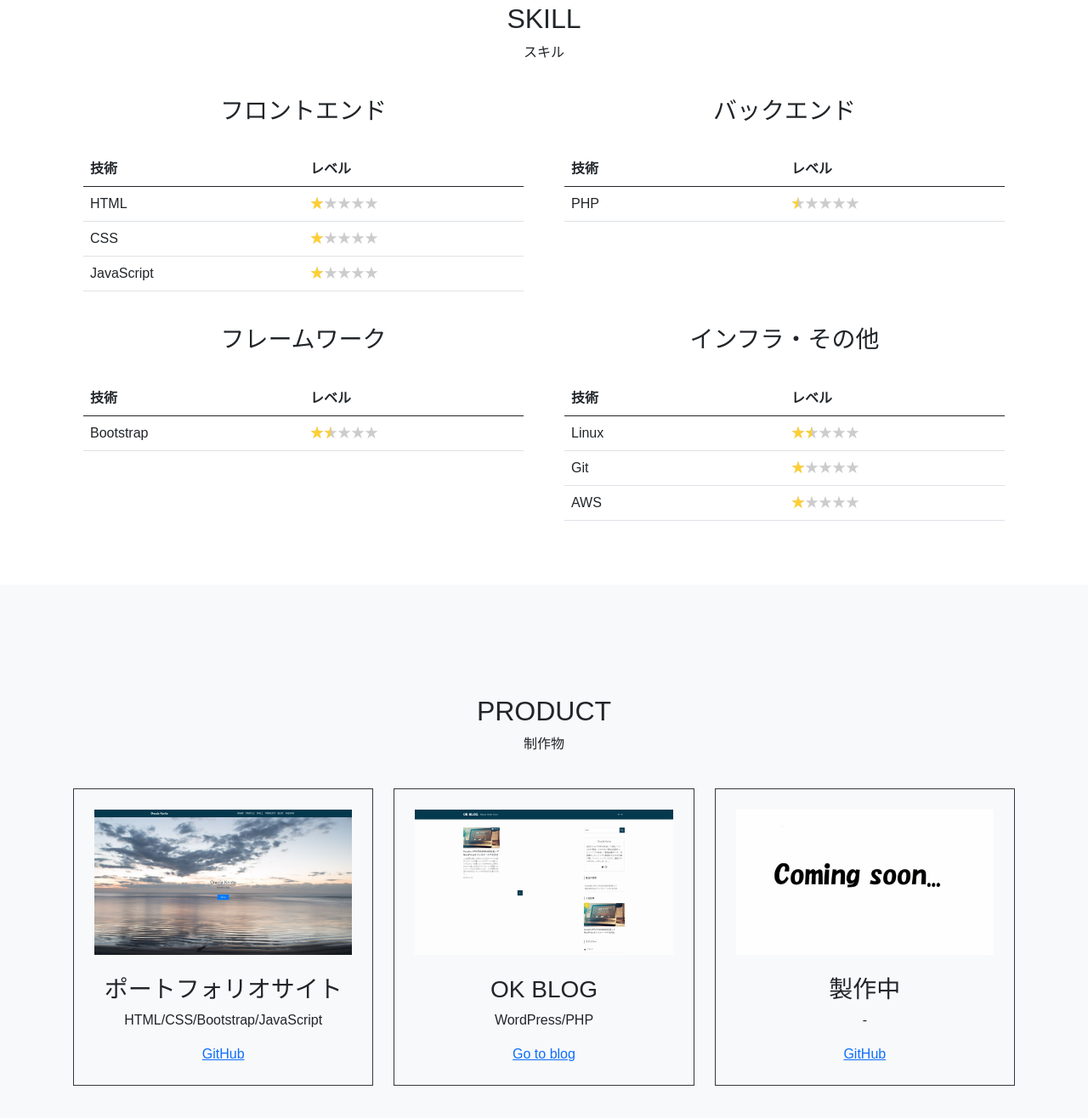
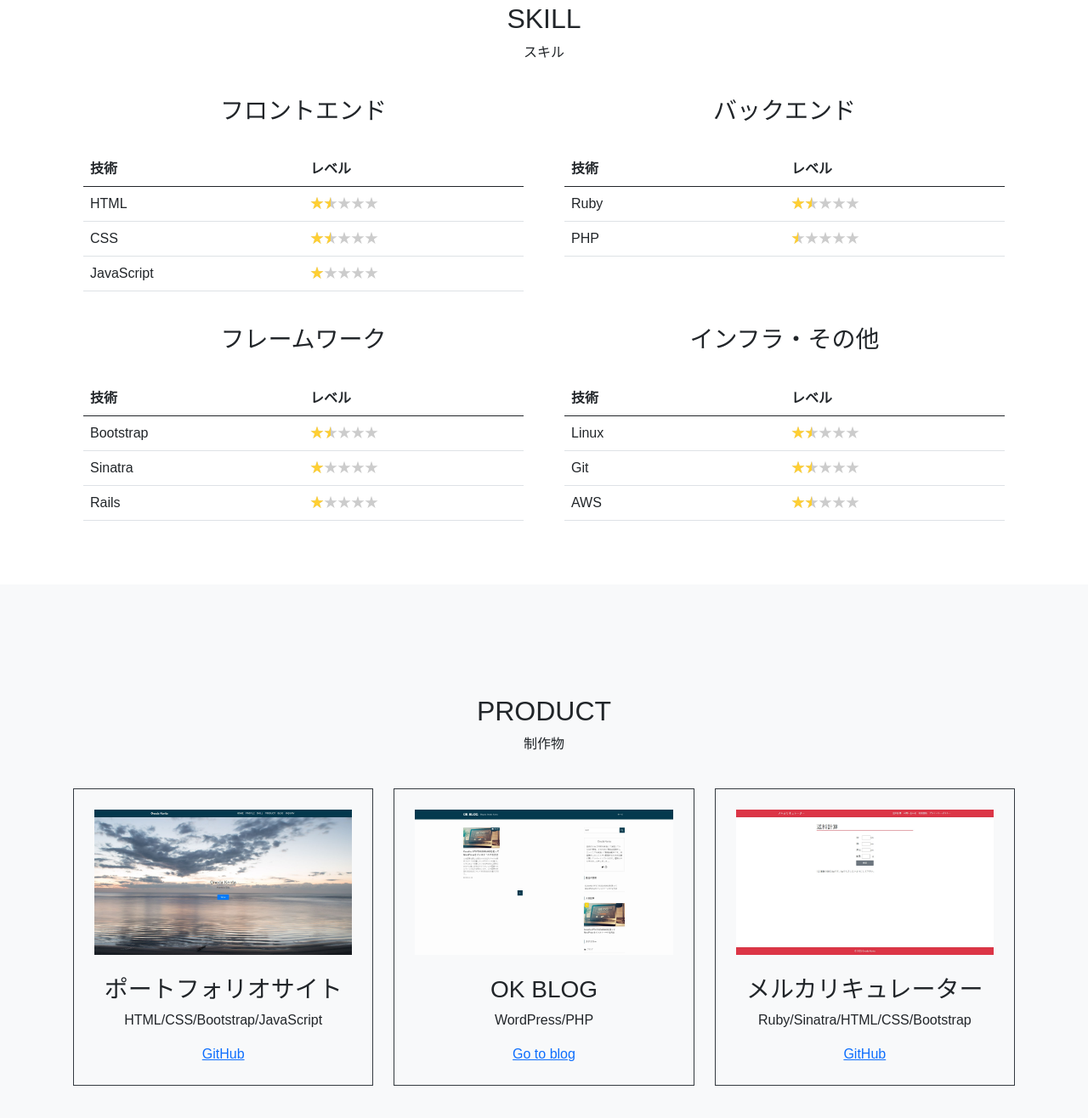
Before and after one commit to OnodaKenta/portfoliosite, a plain HTML site: page index.html in a window 1280 px wide. Shown: the part 1600-2916 px from the top of the page at 85% size. Drawn offline with nearby package versions, Linux system fonts and the light colour scheme.

Commit message:
add:制作物追加及びスキル更新

```diff
--- a/index.html
+++ b/index.html
@@ -12,6 +12,16 @@
     <link rel="stylesheet" href="css/style.css">
 
     <title>Onoda Kenta</title>
+
+    <!-- Global site tag (gtag.js) - Google Analytics -->
+    <script async src="https://www.googletagmanager.com/gtag/js?id=G-FNDQ0CDE2G"></script>
+    <script>
+      window.dataLayer = window.dataLayer || [];
+      function gtag(){dataLayer.push(arguments);}
+      gtag('js', new Date());
+
+      gtag('config', 'G-FNDQ0CDE2G');
+    </script>
   </head>
 
   <body>
@@ -107,11 +117,11 @@
                   <tbody>
                     <tr class="row">
                       <td class="col-6">HTML</td>
-                      <td class="col-6"><span class="star5_rating" data-rate="1"></span></td>
+                      <td class="col-6"><span class="star5_rating" data-rate="1.5"></span></td>
                     </tr>
                     <tr class="row">
                       <td class="col-6">CSS</td>
-                      <td class="col-6"><span class="star5_rating" data-rate="1"></span></td>
+                      <td class="col-6"><span class="star5_rating" data-rate="1.5"></span></td>
                     </tr>
                     <tr class="row">
                       <td class="col-6">JavaScript</td>
@@ -132,6 +142,10 @@
                     </tr>
                   </thead>
                   <tbody>
+                    <tr class="row">
+                      <td class="col-6">Ruby</td>
+                      <td class="col-6"><span class="star5_rating" data-rate="1.5"></span></td>
+                    </tr>
                     <tr class="row">
                       <td class="col-6">PHP</td>
                       <td class="col-6"><span class="star5_rating" data-rate="0.5"></span></td>
@@ -157,6 +171,14 @@
                       <td class="col-6">Bootstrap</td>
                       <td class="col-6"><span class="star5_rating" data-rate="1.5"></span></td>
                     </tr>
+                    <tr class="row">
+                      <td class="col-6">Sinatra</td>
+                      <td class="col-6"><span class="star5_rating" data-rate="1"></span></td>
+                    </tr>
+                    <tr class="row">
+                      <td class="col-6">Rails</td>
+                      <td class="col-6"><span class="star5_rating" data-rate="1"></span></td>
+                    </tr>
                   </tbody>
                 </table>
               </div>
@@ -178,11 +200,11 @@
                     </tr>
                     <tr class="row">
                       <td class="col-6">Git</td>
-                      <td class="col-6"><span class="star5_rating" data-rate="1"></span></td>
+                      <td class="col-6"><span class="star5_rating" data-rate="1.5"></span></td>
                     </tr>
                     <tr class="row">
                       <td class="col-6">AWS</td>
-                      <td class="col-6"><span class="star5_rating" data-rate="1"></span></td>
+                      <td class="col-6"><span class="star5_rating" data-rate="1.5"></span></td>
                     </tr>
                   </tbody>
                 </table>
@@ -202,7 +224,7 @@
                 <img class="w-100 pb-4" src="img/site.jpg">
                 <h3>ポートフォリオサイト</h3>
                 <p>HTML/CSS/Bootstrap/JavaScript</p>
-                <a href="#" target="_blank" rel=”noopener noreferrer”>GitHub</a>
+                <a href="https://github.com/OnodaKenta/portfoliosite" target="_blank" rel=”noopener noreferrer”>GitHub</a>
               </div>
             </div>
             <div class="col-lg-4">
@@ -215,10 +237,10 @@
             </div>
             <div div class="col-lg-4">
               <div class="border border-dark my-4 p-4">
-                <img class="w-100 pb-4" src="img/comingsoon.jpg">
-                <h3>製作中</h3>
-                <p>-</p>
-                <a href="#" target="_blank" rel=”noopener noreferrer”>GitHub</a>
+                <a href="https://www.mercalculator.com/" target="_blank" rel=”noopener noreferrer”><img class="w-100 pb-4" src="img/mercalculator.jpg"></a>
+                <h3>メルカリキュレーター</h3>
+                <p>Ruby/Sinatra/HTML/CSS/Bootstrap</p>
+                <a href="https://github.com/OnodaKenta/mercalculator" target="_blank" rel=”noopener noreferrer”>GitHub</a>
               </div>
             </div>
           </div>
```
Also changed, not shown: img/mercalculator.jpg (added).
